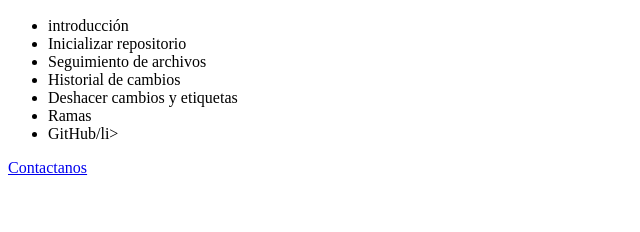
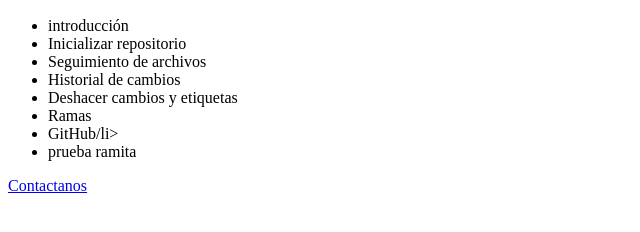
Before and after one commit to Guerra-m/sistema, a plain HTML site: page index.html in a window 1280 px wide. Shown: the part 110-342 px from the top of the page, without its empty margins (0-640 px from the left). Drawn offline with Linux system fonts and the light colour scheme.

Commit message:
Agregue "ramita" a temario

```diff
--- a/index.html
+++ b/index.html
@@ -18,6 +18,7 @@
         <li>Deshacer cambios y etiquetas </li>
         <li>Ramas</li>
         <li>GitHub/li>
+        <li>prueba ramita</li>
     </ul>
     <a href="contacto.html">Contactanos</a>
 </body>
```
